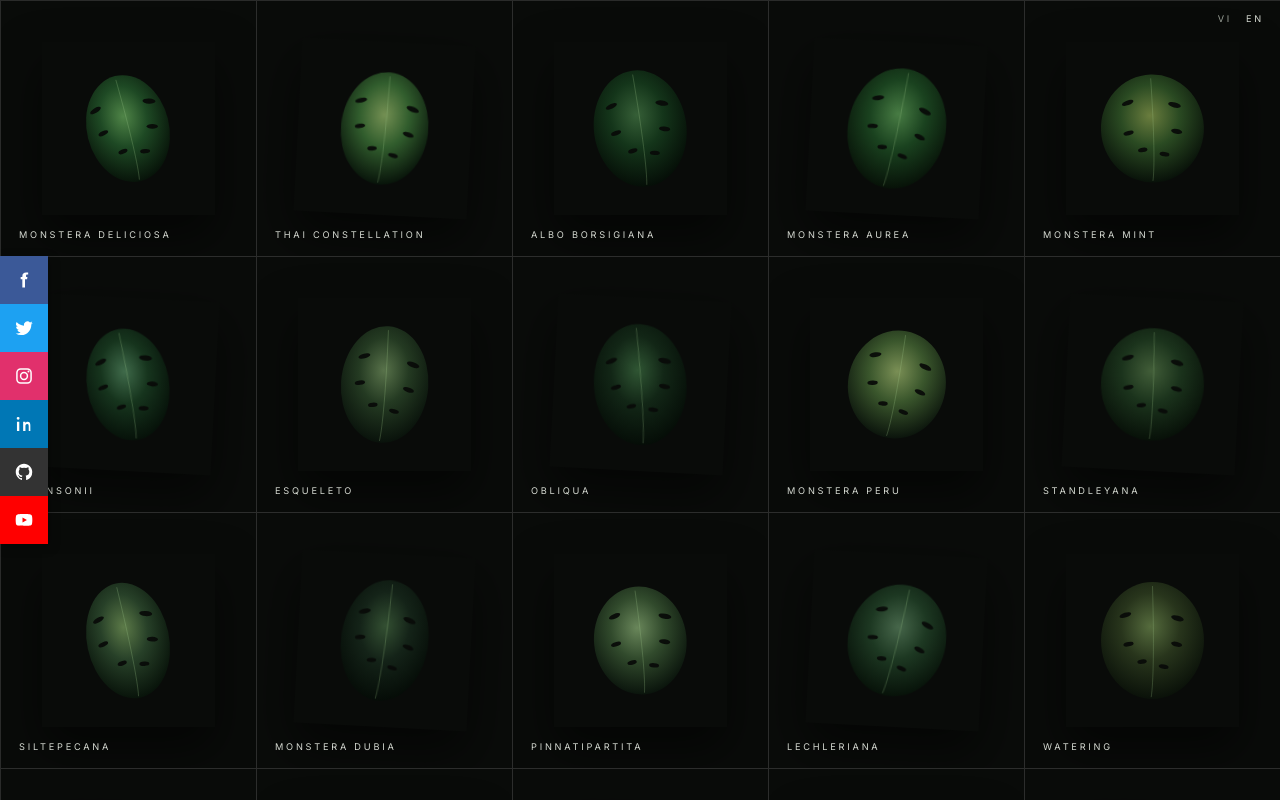
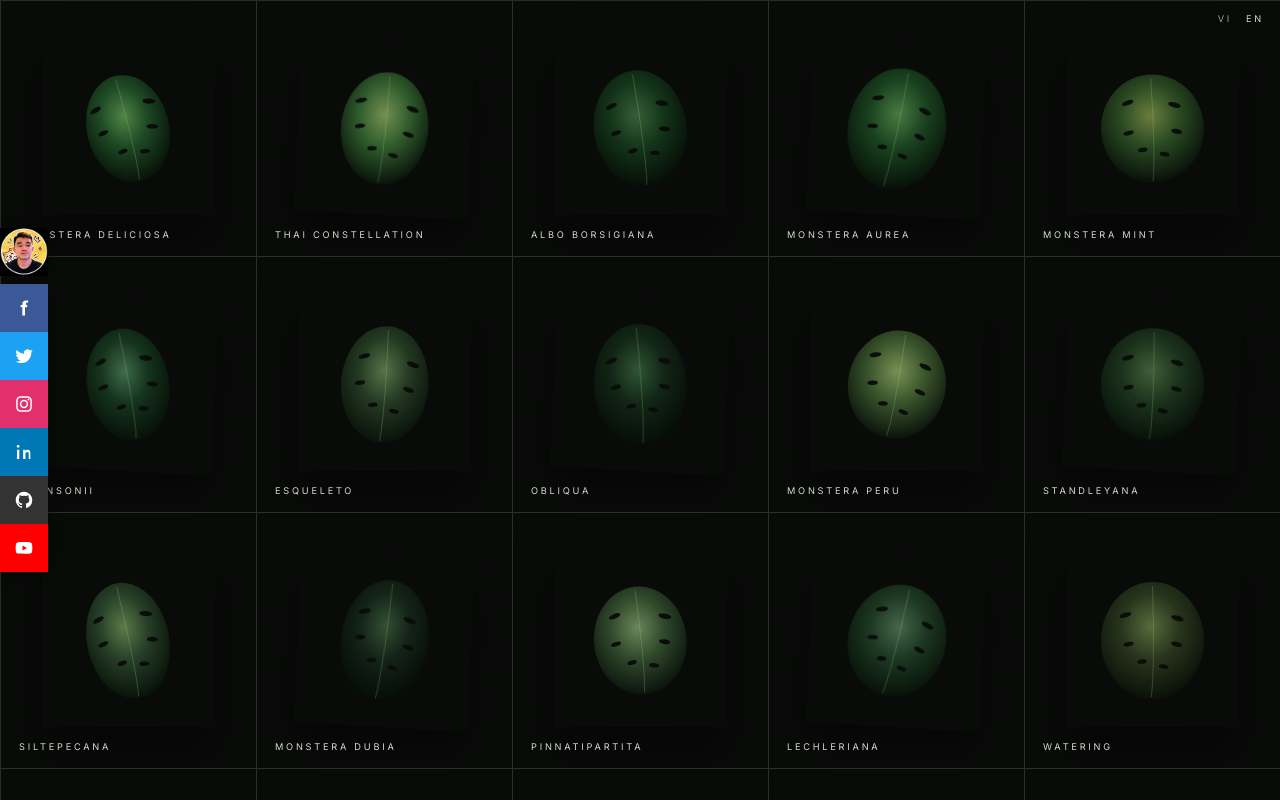
Before and after one commit to danielnguyen5070/devtrongcay, a Next.js app: page /en in a window 1280 px wide. Built offline with nearby package versions, Linux system fonts and the light colour scheme.

Commit message:
Add avatar above the floating social icons without hover expand.

```diff
--- a/components/floating-social-bar.tsx
+++ b/components/floating-social-bar.tsx
@@ -1,5 +1,11 @@
 import type { ComponentType, SVGProps } from "react";
+import Image from "next/image";
+import { Link } from "@/i18n/navigation";
+import { SITE_NAME } from "@/lib/site";
 import { cn } from "@/lib/utils";
+
+const AVATAR_SRC = "/images/avatar.webp";
+const AVATAR_LABEL = SITE_NAME;
 
 type IconProps = SVGProps<SVGSVGElement>;
 
@@ -130,7 +136,23 @@ function FloatingSocialBar({
         className,
       )}
     >
-      <ul className="group/social pointer-events-auto m-0 flex list-none flex-col p-0 shadow-[2px_3px_10px_rgba(0,0,0,0.28)]">
+      <div className="pointer-events-auto flex flex-col">
+        <Link
+          href="/"
+          aria-label={AVATAR_LABEL}
+          className="mb-2 block size-12 overflow-hidden bg-black shadow-[2px_3px_10px_rgba(0,0,0,0.28)] focus-visible:outline-none focus-visible:ring-2 focus-visible:ring-white/70 focus-visible:ring-offset-2 focus-visible:ring-offset-transparent"
+        >
+          <Image
+            src={AVATAR_SRC}
+            alt=""
+            width={48}
+            height={48}
+            className="size-12 object-cover"
+            priority
+          />
+        </Link>
+
+        <ul className="group/social m-0 flex list-none flex-col p-0 shadow-[2px_3px_10px_rgba(0,0,0,0.28)]">
           {links.map((link) => {
             const Icon = link.icon;
 
@@ -157,6 +179,7 @@ function FloatingSocialBar({
             );
           })}
         </ul>
+      </div>
     </nav>
   );
 }
```
Also changed, not shown: public/images/avatar.webp (added). Lines whose indentation alone changed are shown as unchanged.
